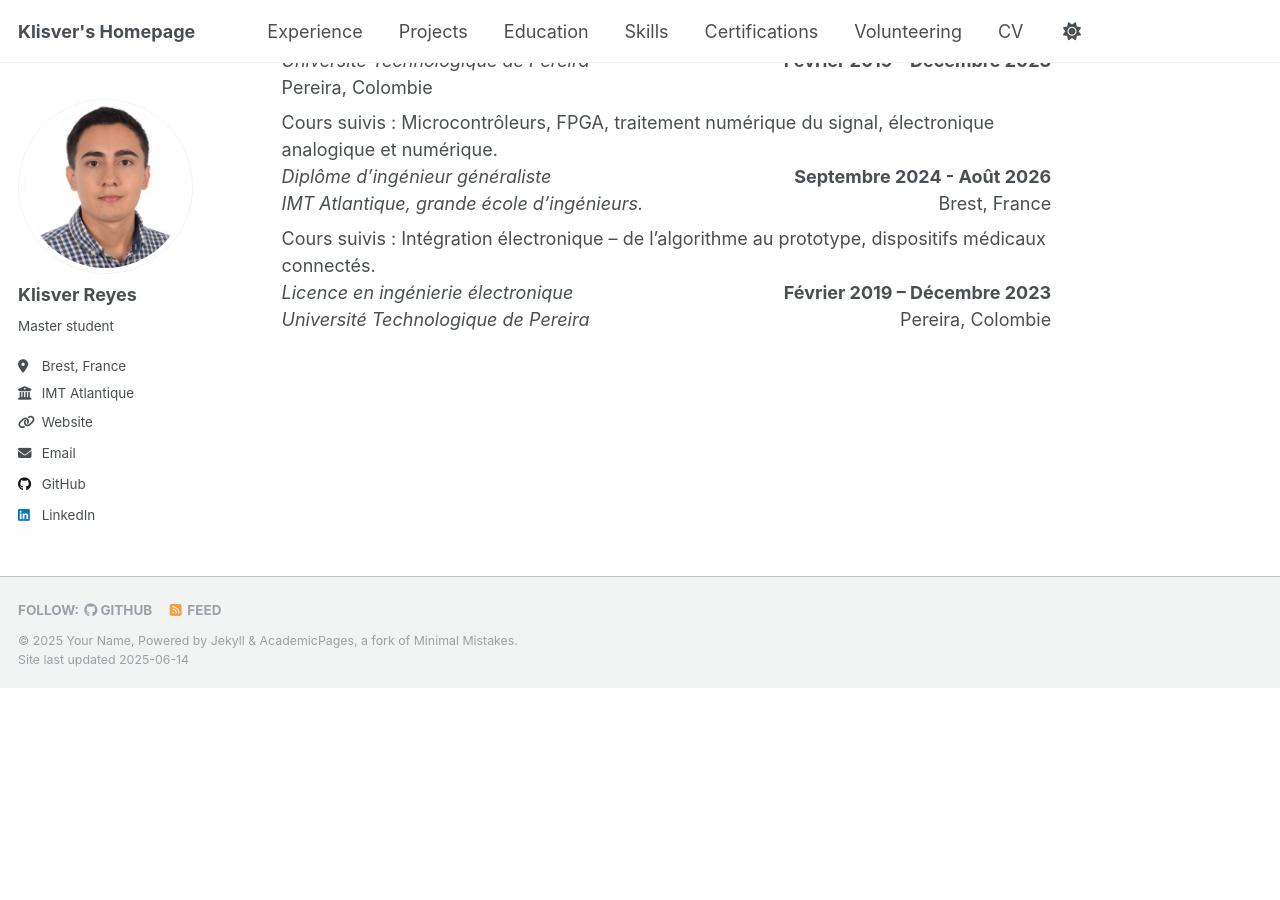
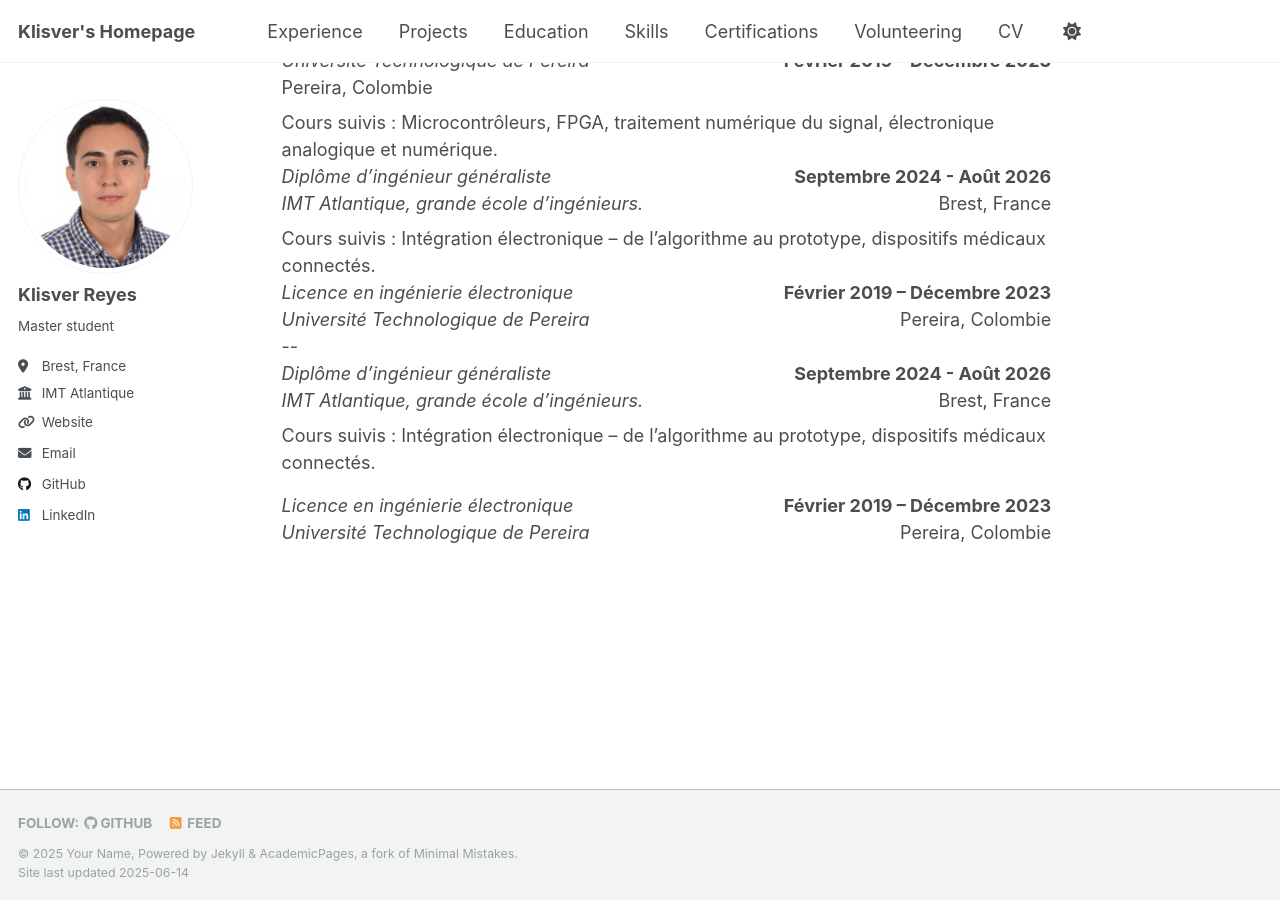
Before and after one commit to Klisver-Reyes/Klisver-Reyes.github.io, a Jekyll site: the page built from _education/education.md, in a window 1280 px wide and 900 px high, scrolled down 2100 px. Built offline with Jekyll 4.4.1, drawn with Linux system fonts in a browser that asks for light colours; before the commit the page ends 2787 px from its top, so only the background shows below that.

Commit message:
Update education.md

```diff
--- a/_education/education.md
+++ b/_education/education.md
@@ -120,3 +120,25 @@ permalink: /education/
     <div style="font-style: italic;">Université Technologique de Pereira</div>
     <div>Pereira, Colombie</div>
   </div>
+
+--
+<div style="display: flex; justify-content: space-between;">
+  <div style="font-style: italic;">Diplôme d’ingénieur généraliste</div>
+  <div style="font-weight: bold;">Septembre 2024 - Août 2026</div>
+</div>
+<div style="display: flex; justify-content: space-between;">
+  <div style="font-style: italic;">IMT Atlantique, grande école d’ingénieurs.</div>
+  <div>Brest, France</div>
+</div>
+<div style="margin-top: 8px;">
+  Cours suivis : Intégration électronique – de l’algorithme au prototype, dispositifs médicaux connectés.
+</div>
+
+<div style="display: flex; justify-content: space-between; margin-top: 16px;">
+  <div style="font-style: italic;">Licence en ingénierie électronique</div>
+  <div style="font-weight: bold;">Février 2019 – Décembre 2023</div>
+</div>
+<div style="display: flex; justify-content: space-between;">
+  <div style="font-style: italic;">Université Technologique de Pereira</div>
+  <div>Pereira, Colombie</div>
+</div>
```
